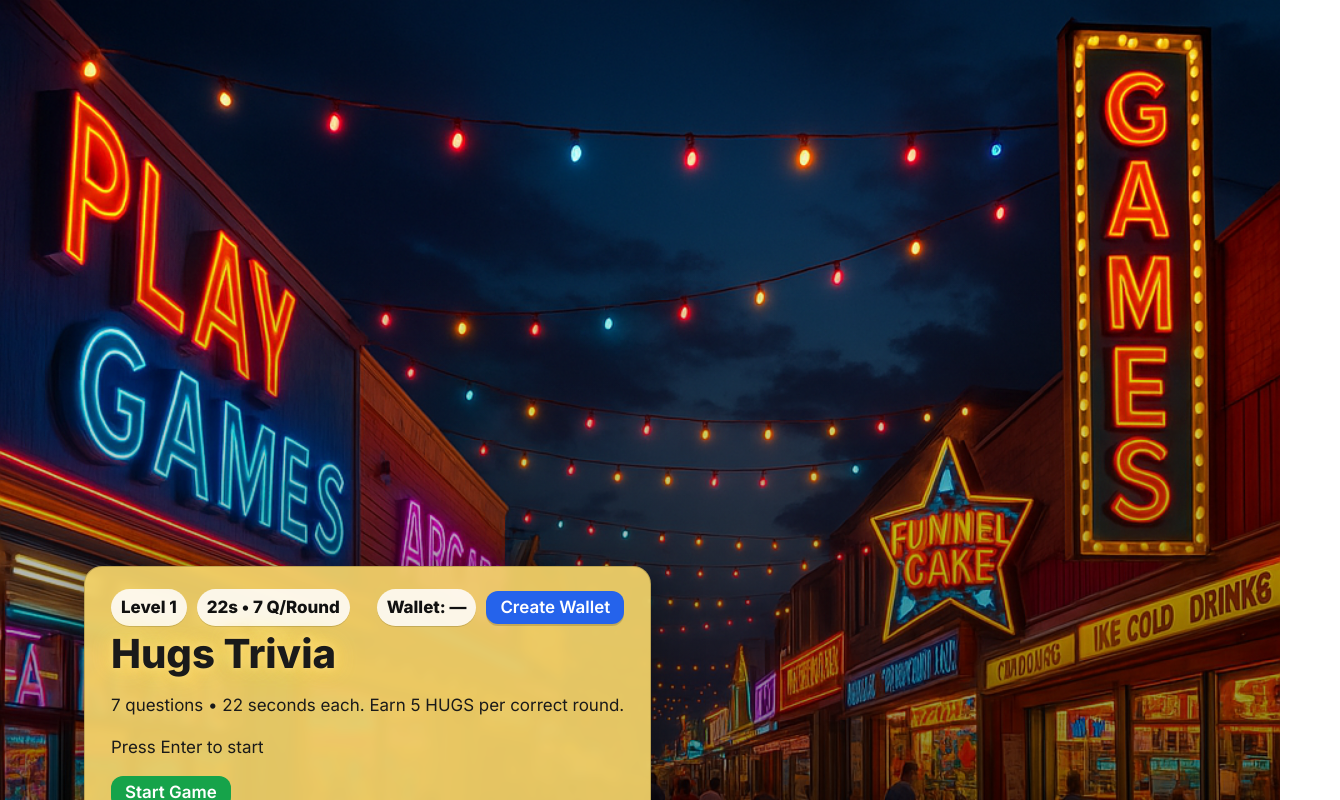
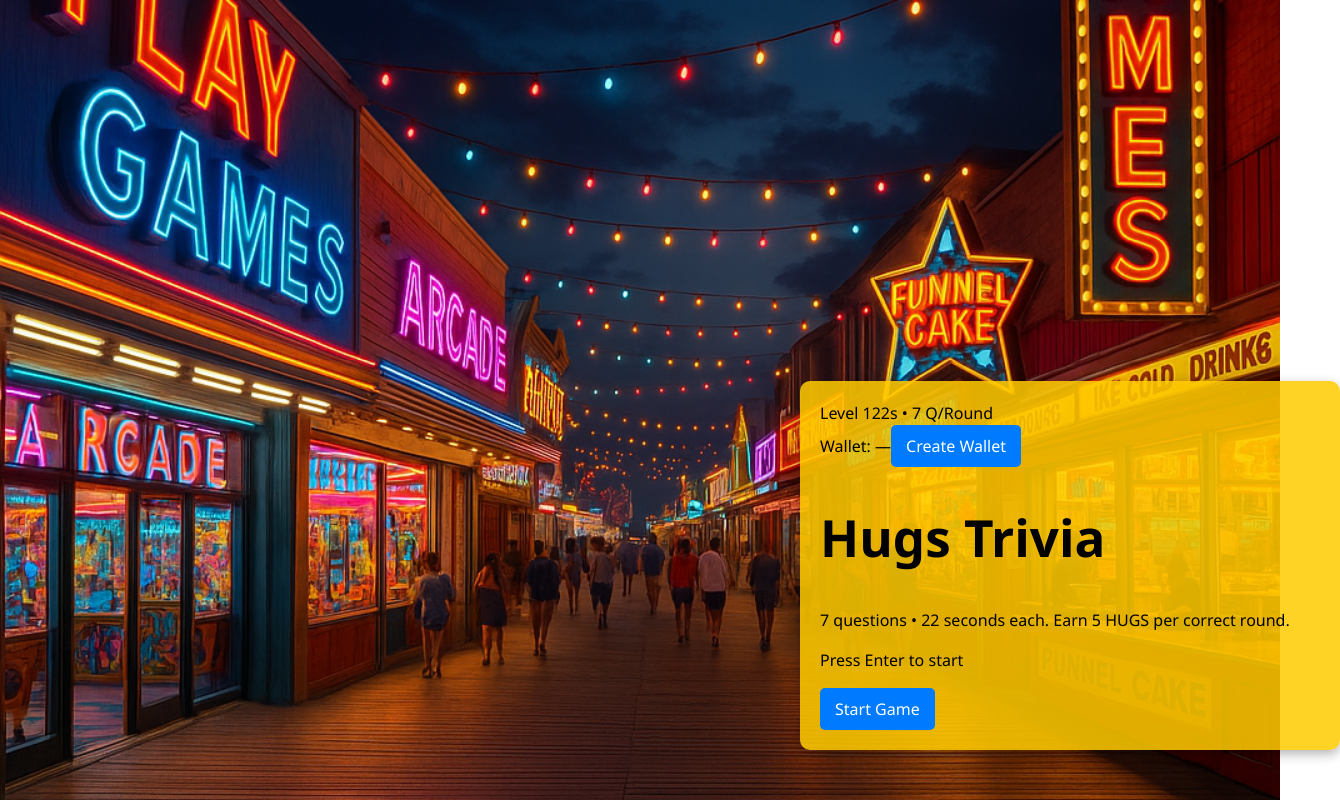
Before and after one commit to hugstokens-stack/hugs-trivia, a React (Vite) app: page / in a window 1280 px wide. Shown: the top 800 px of the page, 1340 px wide, since content can reach past the window. Built offline with nearby package versions, Linux system fonts and the light colour scheme.

Commit message:
Center overlay box better for boardwalk theme

```diff
--- a/src/App.css
+++ b/src/App.css
@@ -1,157 +1,43 @@
-@import url("https://fonts.googleapis.com/css2?family=Inter:wght@400;600;800&display=swap");
-
-:root {
-  --panel-bg: #f6d56b;
-  --panel-bg-90: rgba(246,213,107,0.92);
-  --text: #1a1a1a;
-  --muted: #404040;
-  --white: #ffffff;
-  --accent-blue: #2563eb;
-  --accent-green: #16a34a;
-  --shadow: 0 10px 30px rgba(0,0,0,0.28);
-  --radius: 16px;
-}
-
 body {
   margin: 0;
-  font-family: "Inter", system-ui, -apple-system, "Segoe UI", Roboto, "Helvetica Neue", Arial, "Noto Sans", "Apple Color Emoji", "Segoe UI Emoji", "Segoe UI Symbol";
-  background-image: url("/boardwalktheme.png");
+  font-family: 'Segoe UI', Tahoma, Geneva, Verdana, sans-serif;
+  background-image: url('/boardwalktheme.png');
   background-size: cover;
   background-position: center;
-  background-attachment: fixed;
   background-repeat: no-repeat;
-  color: var(--white);
-  animation: fadeInBackground 2.5s ease-out forwards;
-}
-
-@keyframes fadeInBackground {
-  0% { filter: brightness(0.2) blur(6px); opacity: 0; }
-  100% { filter: brightness(1) blur(0); opacity: 1; }
-}
-
-.scrim {
-  position: fixed;
-  inset: 0;
-  pointer-events: none;
-  background: linear-gradient(to top, rgba(0,0,0,.55) 0%, rgba(0,0,0,.22) 45%, rgba(0,0,0,0) 75%);
-  z-index: 5;
-}
-
-.page {
-  min-height: 100vh;
-  display: flex;
-  align-items: flex-end;
-  justify-content: center;
-  padding: 4vh 24px 10vh;
-  position: relative;
+  height: 100vh;
+  color: #fff;
 }
 
 .overlay {
-  position: relative;
-  z-index: 10;
-  width: min(980px, 92%);
-  max-width: 980px;
-  border-radius: 18px;
-  padding: 22px 26px;
-  background: var(--panel-bg-90);
-  color: var(--text);
-  box-shadow: 0 14px 50px rgba(0,0,0,.35);
-  border: 1px solid rgba(0,0,0,.18);
-  backdrop-filter: blur(4px);
-  font-size: 1.06rem;
-  line-height: 1.45;
+  background-color: rgba(255, 204, 0, 0.85); /* gold with transparency */
+  color: #000;
+  padding: 20px;
+  border-radius: 10px;
+  max-width: 500px;
+  width: 90%;
+  position: absolute;
+  bottom: 50px;
+  left: 50%;
+  transform: translateX(-50%);
+  box-shadow: 0 4px 12px rgba(0, 0, 0, 0.3);
 }
 
-/* Center adjustment on larger screens */
 @media (min-width: 768px) {
   .overlay {
-    transform: translateX(60px);
+    transform: translateX(160px); /* SHIFT RIGHT on desktop */
   }
 }
 
-.overlay, .overlay * {
-  color: var(--text);
+button {
+  background-color: #007bff;
+  color: white;
+  border: none;
+  padding: 10px 15px;
+  border-radius: 5px;
+  cursor: pointer;
 }
 
-h1, .title {
-  margin: 6px 0 10px;
-  font-size: clamp(28px, 4vw, 40px);
-  font-weight: 800;
-  color: var(--text);
-  animation: textGlow 2s ease-in-out infinite alternate;
+button:hover {
+  background-color: #0056b3;
 }
-
-@keyframes textGlow {
-  0% { text-shadow: 0 0 5px #f6d56b, 0 0 10px #f6d56b, 0 0 20px #f6d56b; }
-  50% { text-shadow: 0 0 10px #ffe18b, 0 0 25px #ffdd66, 0 0 35px #ffd93b; }
-  100% { text-shadow: 0 0 5px #f6d56b, 0 0 10px #f6d56b, 0 0 20px #f6d56b; }
-}
-
-.header, .status, .info {
-  display: flex;
-  align-items: center;
-  gap: 10px;
-  flex-wrap: wrap;
-}
-
-small, .subtle {
-  color: var(--muted);
-}
-
-.btn {
-  display: inline-flex;
-  align-items: center;
-  justify-content: center;
-  padding: 8px 14px;
-  line-height: 1;
-  border-radius: 12px;
-  border: 0;
-  cursor: pointer;
-  font-weight: 600;
-  box-shadow: 0 2px 0 rgba(0,0,0,0.15);
-  transition: transform .05s ease-in, filter .15s ease;
-}
-.btn:active { transform: translateY(1px); }
-
-.btn-blue { background: var(--accent-blue); color: #fff; }
-.btn-blue:hover { filter: brightness(1.05); }
-
-.btn-green { background: var(--accent-green); color: #fff; }
-.btn-green:hover { filter: brightness(1.05); }
-
-.btn-ghost {
-  background: transparent;
-  border: 1px solid rgba(0,0,0,0.15);
-  color: var(--text);
-}
-
-.mt-2 { margin-top: 8px; }
-.ml-2 { margin-left: 8px; }
-.ml-3 { margin-left: 12px; }
-
-.actions { margin-top: 10px; }
-.info { font-size: 0.9rem; margin-top: 8px; }
-.status { opacity: 0.9; margin-top: 8px; color: var(--muted); }
-
-.hud {
-  display: flex;
-  gap: 10px;
-  align-items: center;
-  flex-wrap: wrap;
-}
-
-.badge {
-  display: inline-block;
-  padding: 6px 10px;
-  border-radius: 999px;
-  background: rgba(255,255,255,.85);
-  color: #111;
-  font-weight: 700;
-  box-shadow: 0 1px 0 rgba(0,0,0,.15);
-}
-
-.controls input {
-  height: 42px;
-  padding: 0 12px;
-  font-size: 1.05rem;
-}
```
